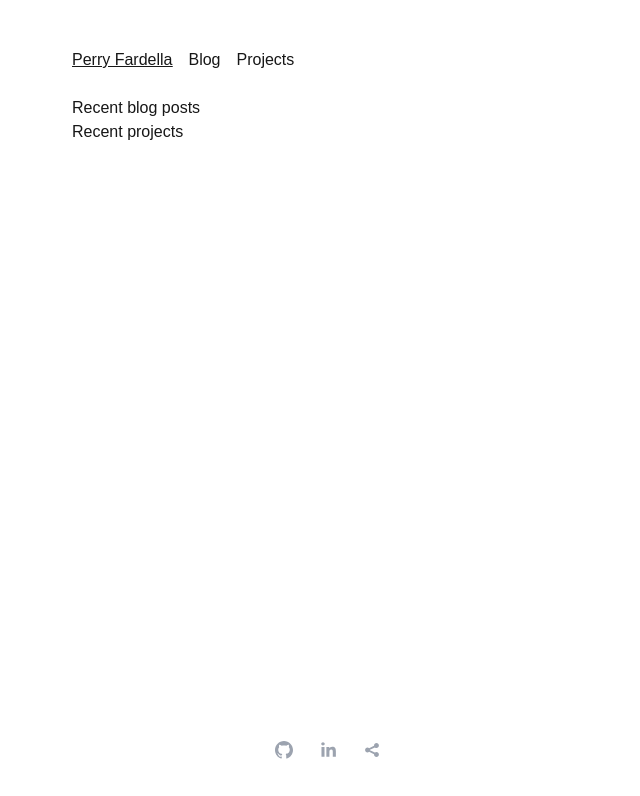
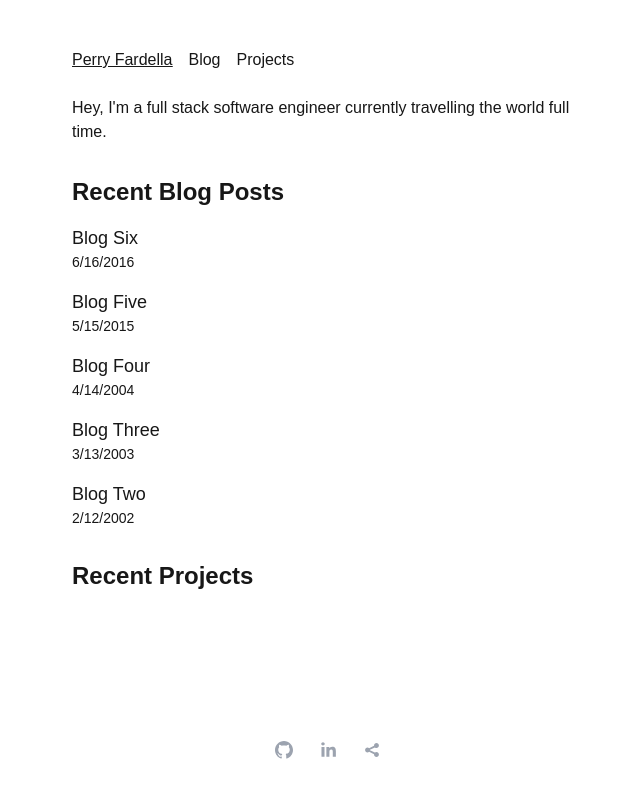
Before and after one commit to perryfardella/personal-website-v2, a Next.js app: page / in a window 1280 px wide. Shown: the top 796 px of the page, without its empty margins (312-952 px from the left). Built offline with nearby package versions, Linux system fonts and the light colour scheme.

Commit message:
Add recent blog posts to main page, add more example blog posts

```diff
--- a/app/blog/blog-one/page.mdx
+++ b/app/blog/blog-five/page.mdx
@@ -1,12 +1,12 @@
 export const metadata = {
-  title: "Blog One",
-  publishedAt: "2024-04-05",
+  title: "Blog Five",
+  publishedAt: "2015-05-15",
   summary: "This is a blog post summary.",
 };
 
-# Blog One
+# Blog Five
 
-This is blog one.
+This is blog five.
 
 ## This is a smaller title
 
--- /dev/null
+++ b/app/blog/blog-four/page.mdx
@@ -0,0 +1,19 @@
+export const metadata = {
+  title: "Blog Four",
+  publishedAt: "2004-04-14",
+  summary: "This is a blog post summary.",
+};
+
+# Blog Four
+
+This is blog four.
+
+## This is a smaller title
+
+- This is a dot point
+
+### This is an even smaller title
+
+- more
+- dotpoints
+- yeehaw
--- /dev/null
+++ b/app/blog/blog-six/page.mdx
@@ -0,0 +1,19 @@
+export const metadata = {
+  title: "Blog Six",
+  publishedAt: "2016-06-16",
+  summary: "This is a blog post summary.",
+};
+
+# Blog Six
+
+This is blog six.
+
+## This is a smaller title
+
+- This is a dot point
+
+### This is an even smaller title
+
+- more
+- dotpoints
+- yeehaw
--- /dev/null
+++ b/app/blog/blog-three/page.mdx
@@ -0,0 +1,19 @@
+export const metadata = {
+  title: "Blog Three",
+  publishedAt: "2003-03-13",
+  summary: "This is a blog post summary.",
+};
+
+# Blog Three
+
+This is blog three.
+
+## This is a smaller title
+
+- This is a dot point
+
+### This is an even smaller title
+
+- more
+- dotpoints
+- yeehaw
--- a/app/blog/blog-two/page.mdx
+++ b/app/blog/blog-two/page.mdx
@@ -1,6 +1,6 @@
 export const metadata = {
   title: "Blog Two",
-  publishedAt: "2024-04-09",
+  publishedAt: "2002-02-12",
   summary: "This is a blog post summary.",
 };
 
--- a/app/blog/page.tsx
+++ b/app/blog/page.tsx
@@ -39,7 +39,7 @@ export default async function Blog() {
 
   return (
     <div>
-      <h1 className="text-2xl font-bold mb-6">Blog Posts</h1>
+      {/* <h1 className="text-2xl font-bold mb-6">Blog Posts</h1> */}
       <div className="space-y-8">
         {/* // TODO: typing */}
         {posts.map((post: any) => (
--- /dev/null
+++ b/app/components/RecentBlogPosts.tsx
@@ -0,0 +1,58 @@
+import { promises as fs } from "fs";
+import path from "path";
+
+// Function to get blog posts (similar to the one in blog/page.tsx)
+async function getBlogPosts() {
+  const postsDirectory = path.join(process.cwd(), "app/blog");
+  const entries = await fs.readdir(postsDirectory, { withFileTypes: true });
+
+  const posts = await Promise.all(
+    entries
+      .filter((entry) => entry.isDirectory() && !entry.name.startsWith("."))
+      .map(async (directory) => {
+        try {
+          const module = await import(`../blog/${directory.name}/page.mdx`);
+          return {
+            slug: directory.name,
+            metadata: module.metadata,
+          };
+        } catch (e) {
+          console.error(`Error loading ${directory.name}:`, e);
+          return null;
+        }
+      })
+  );
+
+  return posts
+    .filter(Boolean)
+    .sort(
+      (a: any, b: any) =>
+        new Date(b.metadata.publishedAt).getTime() -
+        new Date(a.metadata.publishedAt).getTime()
+    )
+    .slice(0, 5); // Only return the 5 most recent posts
+}
+
+export async function RecentBlogPosts() {
+  const posts = await getBlogPosts();
+
+  return (
+    <section>
+      <h2 className="text-2xl font-bold mb-4">Recent Blog Posts</h2>
+      <div className="space-y-4">
+        {posts.map((post: any) => (
+          <article key={post.slug}>
+            <h3 className="text-lg">
+              <a href={`/blog/${post.slug}`} className="hover:underline">
+                {post.metadata.title}
+              </a>
+            </h3>
+            <div className="text-sm">
+              {new Date(post.metadata.publishedAt).toLocaleDateString()}
+            </div>
+          </article>
+        ))}
+      </div>
+    </section>
+  );
+}
--- a/app/page.tsx
+++ b/app/page.tsx
@@ -1,9 +1,18 @@
+import { RecentBlogPosts } from "./components/RecentBlogPosts";
+
 export default function Home() {
   return (
     <div>
-      <main>
-        <h1>Recent blog posts</h1>
-        <h1>Recent projects</h1>
+      <main className="space-y-8">
+        <p>
+          Hey, I'm a full stack software engineer currently travelling the world
+          full time.
+        </p>
+        <RecentBlogPosts />
+        <section>
+          <h2 className="text-2xl font-bold mb-4">Recent Projects</h2>
+          {/* Add your projects content here */}
+        </section>
       </main>
     </div>
   );
```
